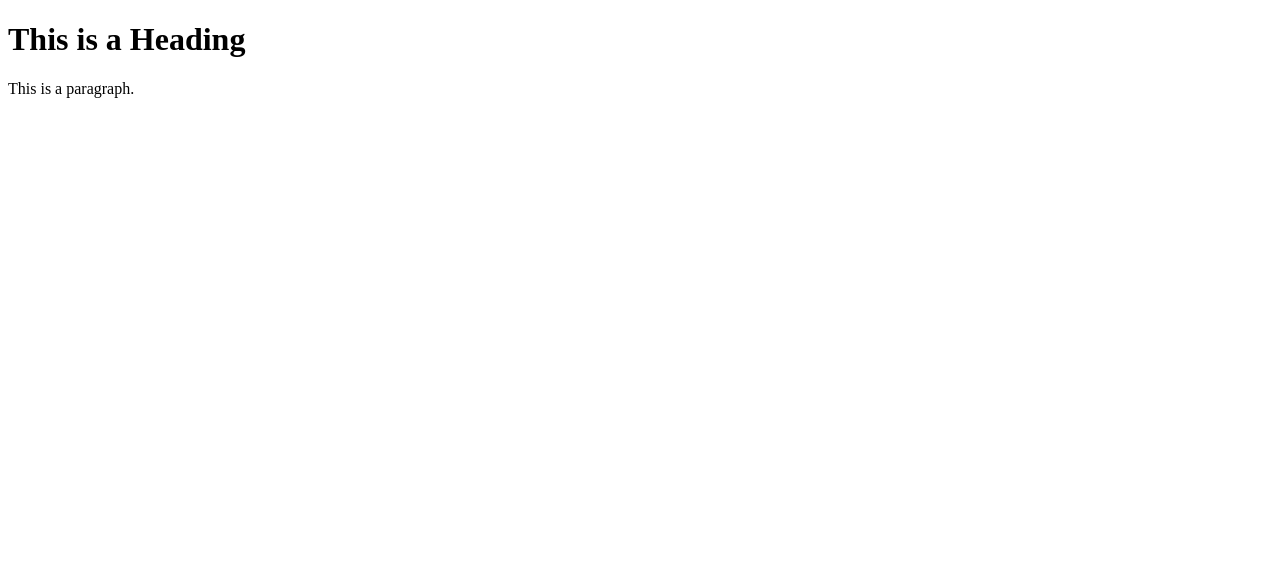
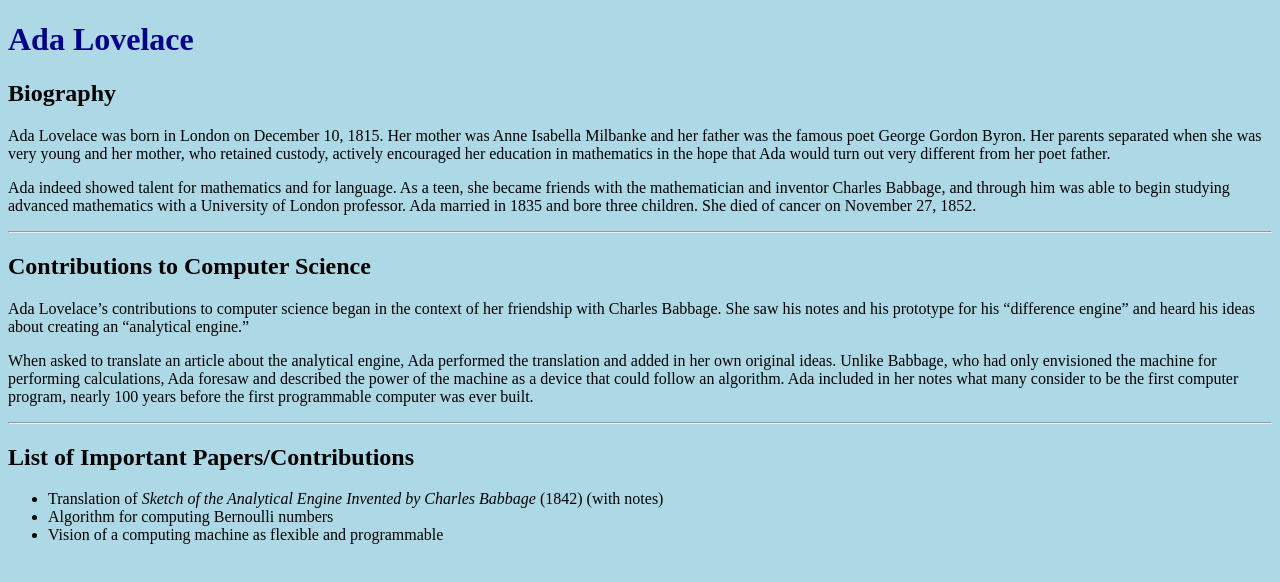
Before and after one commit to xIZEx/ada-example-website, a plain HTML site: page index.html in a window 1280 px wide. Drawn offline with Linux system fonts and the light colour scheme.

Commit message:
Update index.html

```diff
--- a/index.html
+++ b/index.html
@@ -1,10 +1,32 @@
 <!DOCTYPE html>
-<html>
+<html lang="en">
 <head>
-<title>Page Title</title>
+  <meta charset="UTF-8">
+  <title>Ada Lovelace</title>
+  <link rel="stylesheet" href="style.css">
 </head>
 <body>
-  <h1>This is a Heading</h1>
-  <p>This is a paragraph.</p>
+
+  <h1>Ada Lovelace</h1>
+
+  <h2>Biography</h2>
+  <p>Ada Lovelace was born in London on December 10, 1815. Her mother was Anne Isabella Milbanke and her father was the famous poet George Gordon Byron. Her parents separated when she was very young and her mother, who retained custody, actively encouraged her education in mathematics in the hope that Ada would turn out very different from her poet father.</p>
+  <p>Ada indeed showed talent for mathematics and for language. As a teen, she became friends with the mathematician and inventor Charles Babbage, and through him was able to begin studying advanced mathematics with a University of London professor. Ada married in 1835 and bore three children. She died of cancer on November 27, 1852.</p>
+
+  <hr>
+
+  <h2>Contributions to Computer Science</h2>
+  <p>Ada Lovelace’s contributions to computer science began in the context of her friendship with Charles Babbage. She saw his notes and his prototype for his “difference engine” and heard his ideas about creating an “analytical engine.”</p>
+  <p>When asked to translate an article about the analytical engine, Ada performed the translation and added in her own original ideas. Unlike Babbage, who had only envisioned the machine for performing calculations, Ada foresaw and described the power of the machine as a device that could follow an algorithm. Ada included in her notes what many consider to be the first computer program, nearly 100 years before the first programmable computer was ever built.</p>
+
+  <hr>
+
+  <h2>List of Important Papers/Contributions</h2>
+  <ul>
+    <li>Translation of <em>Sketch of the Analytical Engine Invented by Charles Babbage</em> (1842) (with notes)</li>
+    <li>Algorithm for computing Bernoulli numbers</li>
+    <li>Vision of a computing machine as flexible and programmable</li>
+  </ul>
+
 </body>
 </html>
```
